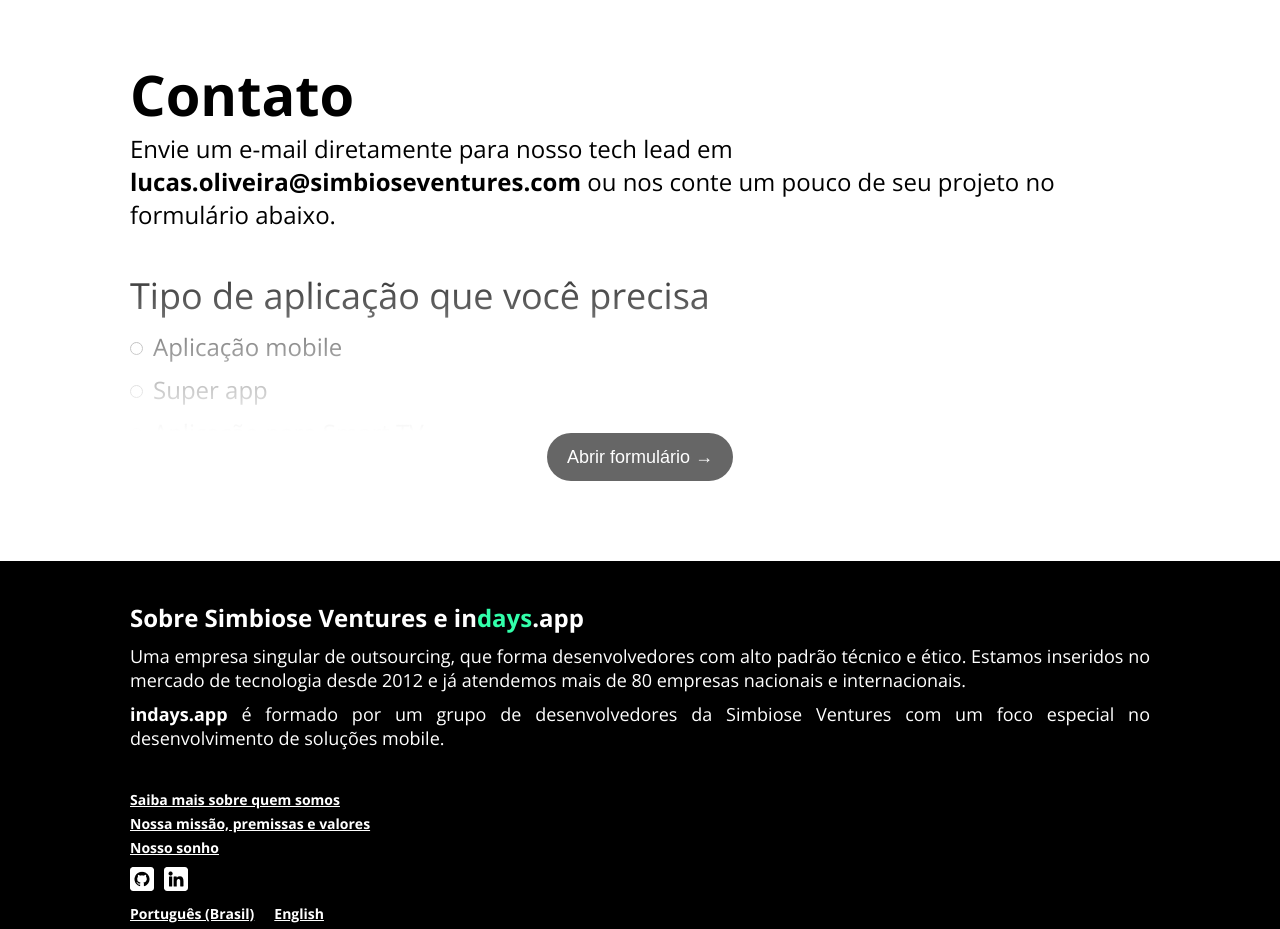
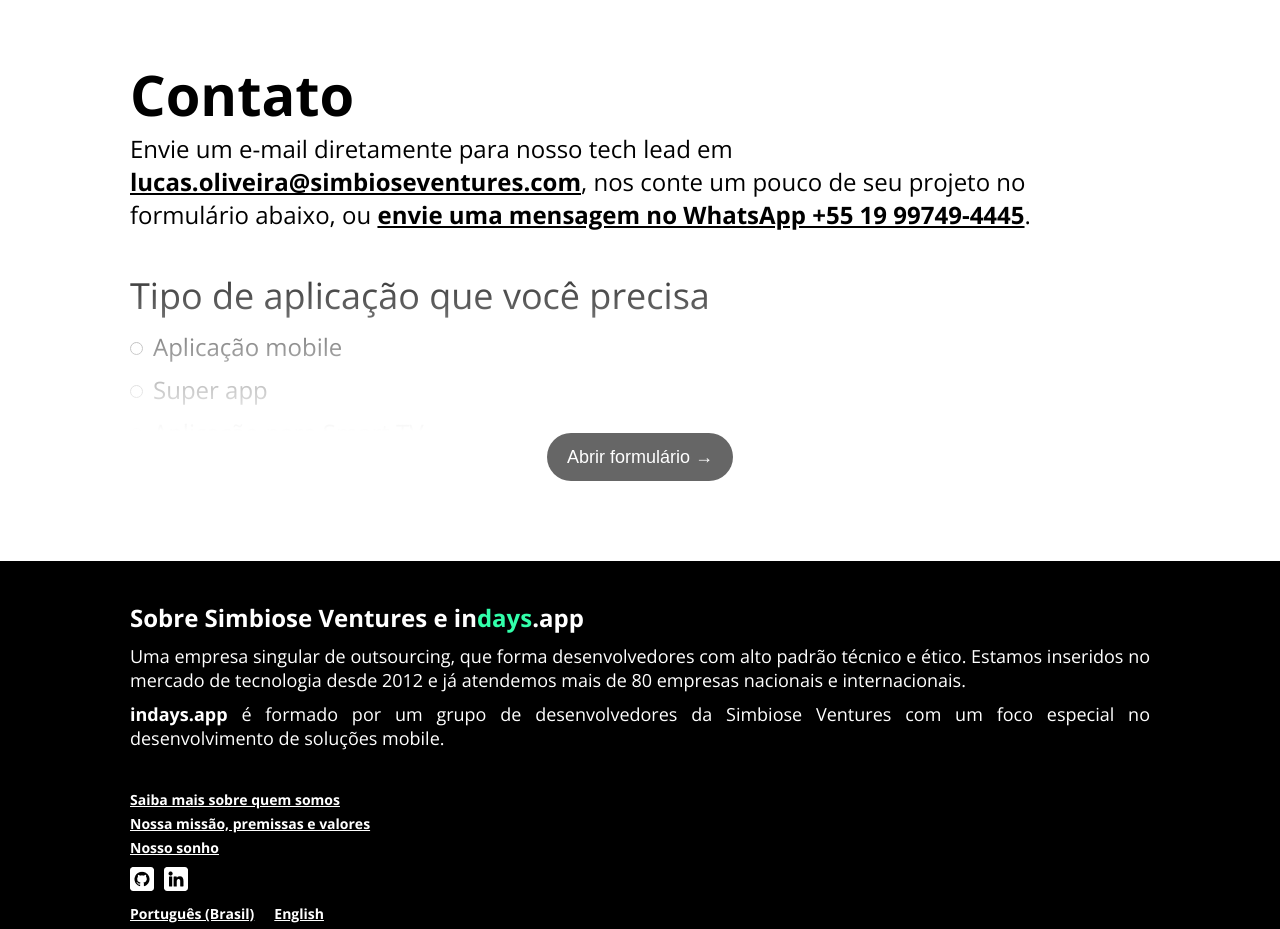
Before and after one commit to loliveirawebdev/indays.app-landing-page, a Next.js app: page / in a window 1280 px wide. Shown: the part 3680-4609 px from the top of the page. Built offline with nearby package versions, Linux system fonts and the light colour scheme; no server answers.

Commit message:
feat: add whatsapp to contact text

```diff
--- a/i18n/blocks/Contact/en.json
+++ b/i18n/blocks/Contact/en.json
@@ -1,7 +1,7 @@
 {
   "other": "Other",
   "title": "Contact us",
-  "description": "Email our tech lead directly at <b>lucas.oliveira@simbioseventures.com</b> or tell us a brief about your project in the form below.",
+  "description": "Email our tech lead directly at <a href='mailto:lucas.oliveira@simbioseventures.com' target='_blank' rel='noreferrer'>lucas.oliveira@simbioseventures.com</a>, tell us a brief about your project in the form below, or <a href='https://wa.me/5519997494445?text=Ol%C3%A1!' target='_blank' rel='noreferrer'>send a WhatsApp message to +55 19 99749-4445</a>.",
   "form": {
     "questions": {
       "applicationType": {
--- a/i18n/blocks/Contact/pt-BR.json
+++ b/i18n/blocks/Contact/pt-BR.json
@@ -1,7 +1,7 @@
 {
   "other": "Outro",
   "title": "Contato",
-  "description": "Envie um e-mail diretamente para nosso tech lead em <b>lucas.oliveira@simbioseventures.com</b> ou nos conte um pouco de seu projeto no formulário abaixo.",
+  "description": "Envie um e-mail diretamente para nosso tech lead em <a href='mailto:lucas.oliveira@simbioseventures.com' target='_blank' rel='noreferrer'>lucas.oliveira@simbioseventures.com</a>, nos conte um pouco de seu projeto no formulário abaixo, ou <a href='https://wa.me/5519997494445?text=Ol%C3%A1!' target='_blank' rel='noreferrer'>envie uma mensagem no WhatsApp +55 19 99749-4445</a>.",
   "form": {
     "questions": {
       "applicationType": {
--- a/styles/Contact.module.scss
+++ b/styles/Contact.module.scss
@@ -17,6 +17,11 @@
         display: contents;
         font-size: inherit;
         @include simple-link;
+      }
+
+      a {
+        @include simple-link;
+        color: $black;
       }
     }
 
```
